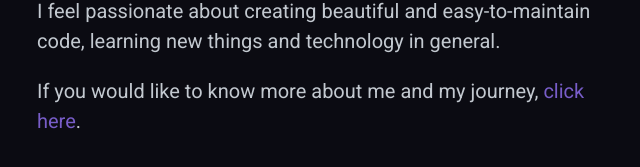
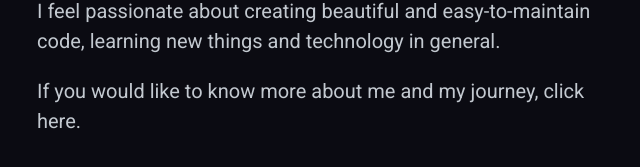
Before and after one commit to fdukat/fdukat.com, a Next.js app: page / in a window 1280 px wide. Shown: the part 255-422 px from the top of the page, without its empty margins (123-763 px from the left). Built offline with nearby package versions, Linux system fonts and the light colour scheme; some icons are missing.

Commit message:
change hero icon list margin

```diff
--- a/components/Hero/Hero.module.css
+++ b/components/Hero/Hero.module.css
@@ -15,11 +15,11 @@
 }
 
 .heroSpan {
-  color: rgb(120, 93, 200);
+  color: var(--primaryLinkColor);
 }
 
 .heroSpan:hover {
-  color: rgb(72, 56, 122);
+  color: var(--secondaryLinkColor);
 }
 
 .heroIconList {
@@ -31,9 +31,9 @@
   margin-inline-start: 0;
   margin-inline-end: 0;
   padding-inline-start: 0;
-  margin: 40px 0;
+  margin: 30px 0;
 }
 
 .heroIcon:hover {
-  color: rgb(135, 139, 144);
+  color: var(--tertiaryLinkColor);
 }
```
